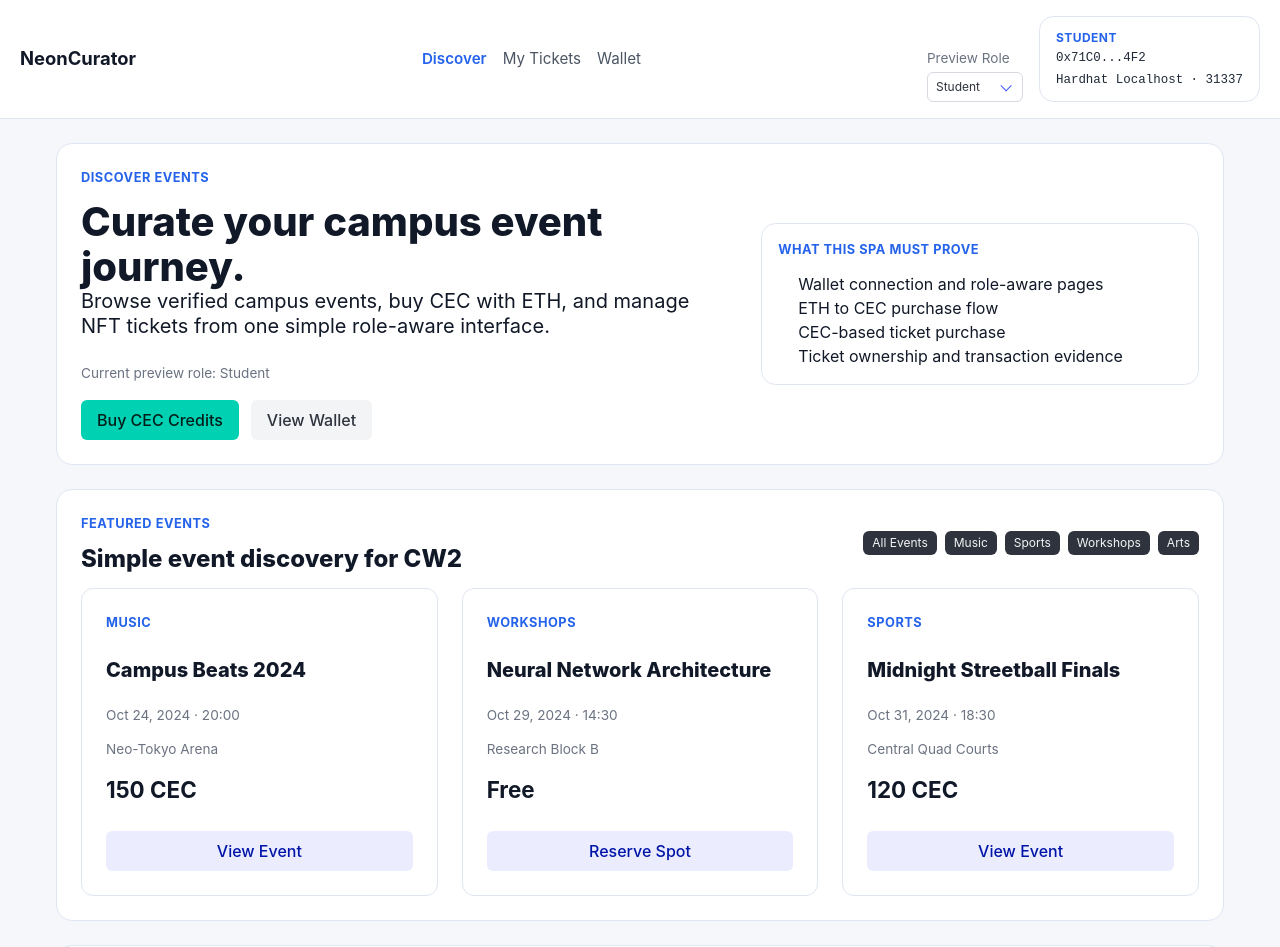
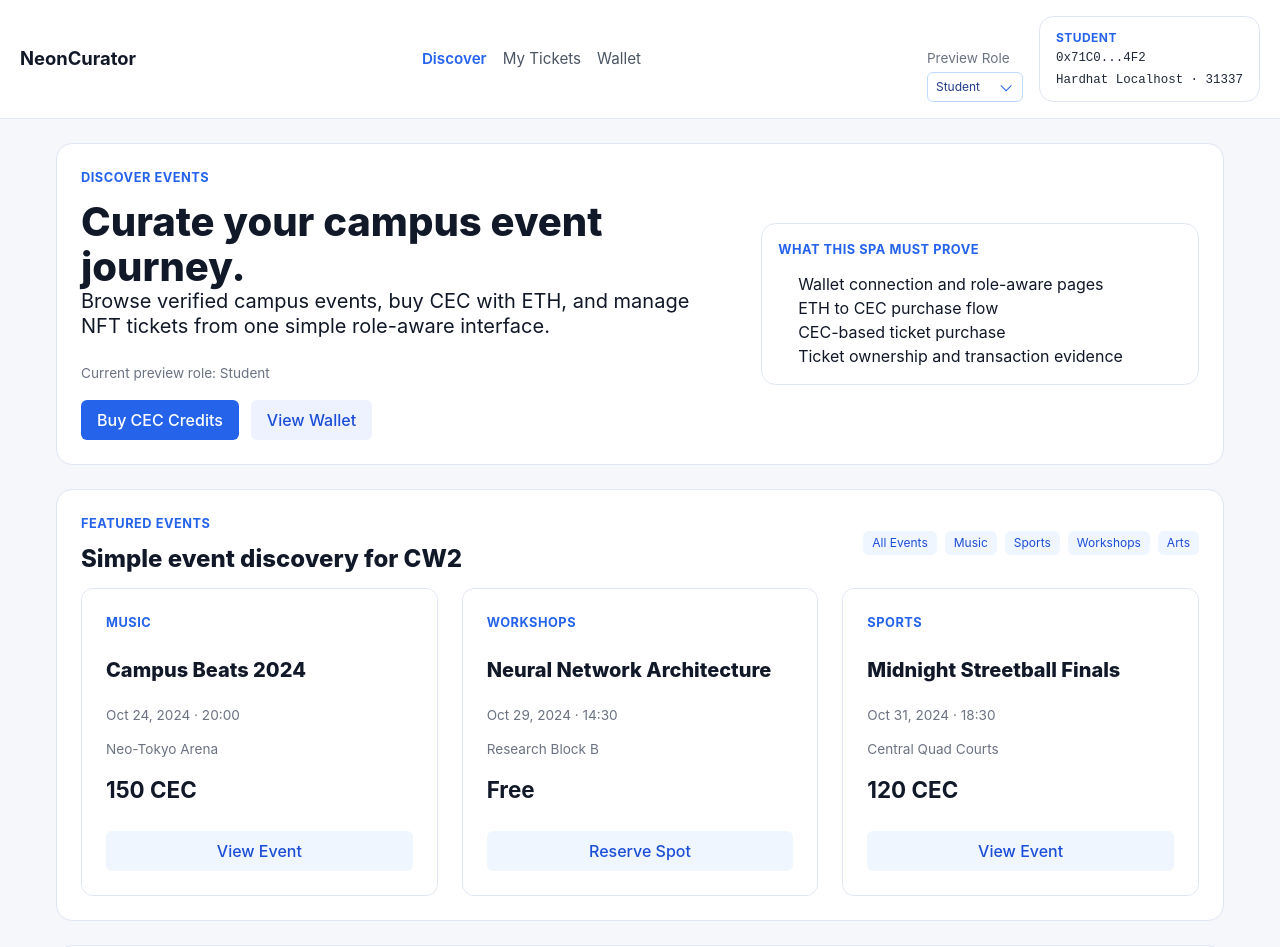
Before and after one commit to Freeman-md/cec, a React (Vite) app in the folder spa/: page / in a window 1280 px wide. Shown: the top 947 px of the page. Built offline with nearby package versions, Linux system fonts and the light colour scheme.

Commit message:
style(spa): normalize light blue ui palette

```diff
--- a/spa/src/pages/DiscoverPage.tsx
+++ b/spa/src/pages/DiscoverPage.tsx
@@ -83,11 +83,11 @@ export function DiscoverPage({ session }: DiscoverPageProps) {
             <h2 className="title is-4">Simple event discovery for CW2</h2>
           </div>
           <div className="tags">
-            <span className="tag is-dark">All Events</span>
-            <span className="tag is-dark">Music</span>
-            <span className="tag is-dark">Sports</span>
-            <span className="tag is-dark">Workshops</span>
-            <span className="tag is-dark">Arts</span>
+            <span className="tag app-tag">All Events</span>
+            <span className="tag app-tag">Music</span>
+            <span className="tag app-tag">Sports</span>
+            <span className="tag app-tag">Workshops</span>
+            <span className="tag app-tag">Arts</span>
           </div>
         </div>
 
--- a/spa/src/pages/EventDetailPage.tsx
+++ b/spa/src/pages/EventDetailPage.tsx
@@ -22,7 +22,7 @@ export function EventDetailPage({ session }: EventDetailPageProps) {
             <Link className="button is-primary" to="/credits">
               Buy More Credits
             </Link>
-            <button className="button is-dark is-outlined" type="button">
+            <button className="button is-link is-light" type="button">
               Purchase Ticket
             </button>
           </div>
--- a/spa/src/styles.css
+++ b/spa/src/styles.css
@@ -9,6 +9,45 @@ body {
   background: #f5f7fb;
   color: #1f2937;
   font-family: "Inter", "Segoe UI", sans-serif;
+}
+
+.button.is-primary {
+  background: #2563eb;
+  border-color: #2563eb;
+  color: #ffffff;
+}
+
+.button.is-primary:hover,
+.button.is-primary:focus {
+  background: #1d4ed8;
+  border-color: #1d4ed8;
+  color: #ffffff;
+}
+
+.button.is-light {
+  background: #eef2ff;
+  border-color: #dbeafe;
+  color: #1d4ed8;
+}
+
+.button.is-light:hover,
+.button.is-light:focus {
+  background: #dbeafe;
+  border-color: #bfdbfe;
+  color: #1d4ed8;
+}
+
+.button.is-link.is-light {
+  background: #eff6ff;
+  border-color: #bfdbfe;
+  color: #1d4ed8;
+}
+
+.button.is-link.is-light:hover,
+.button.is-link.is-light:focus {
+  background: #dbeafe;
+  border-color: #93c5fd;
+  color: #1e40af;
 }
 
 .app-shell {
@@ -100,6 +139,17 @@ body {
 .placeholder-label {
   color: #6b7280;
   font-size: 0.85rem;
+}
+
+.preview-role-control .select select {
+  background: #ffffff;
+  border-color: #bfdbfe;
+  box-shadow: none;
+  color: #1e3a8a;
+}
+
+.preview-role-control .select:not(.is-multiple):not(.is-loading)::after {
+  border-color: #2563eb;
 }
 
 .identity-chip,
@@ -262,14 +312,14 @@ code {
 
 .status-pill--active,
 .status-pill--success {
-  background: #dcfce7;
-  color: #166534;
+  background: #dbeafe;
+  color: #1d4ed8;
 }
 
 .status-pill--used,
 .status-pill--info {
-  background: #dbeafe;
-  color: #1d4ed8;
+  background: #eff6ff;
+  color: #2563eb;
 }
 
 .status-pill--error {
@@ -294,9 +344,19 @@ code {
 }
 
 .simple-event-card {
+  background: #ffffff;
   border: 1px solid #dfe6f2;
   box-shadow: none;
   height: 100%;
+}
+
+.simple-event-card .card-content {
+  background: #ffffff;
+}
+
+.app-tag {
+  background: #eff6ff;
+  color: #1d4ed8;
 }
 
 .simple-balance-card {
```
